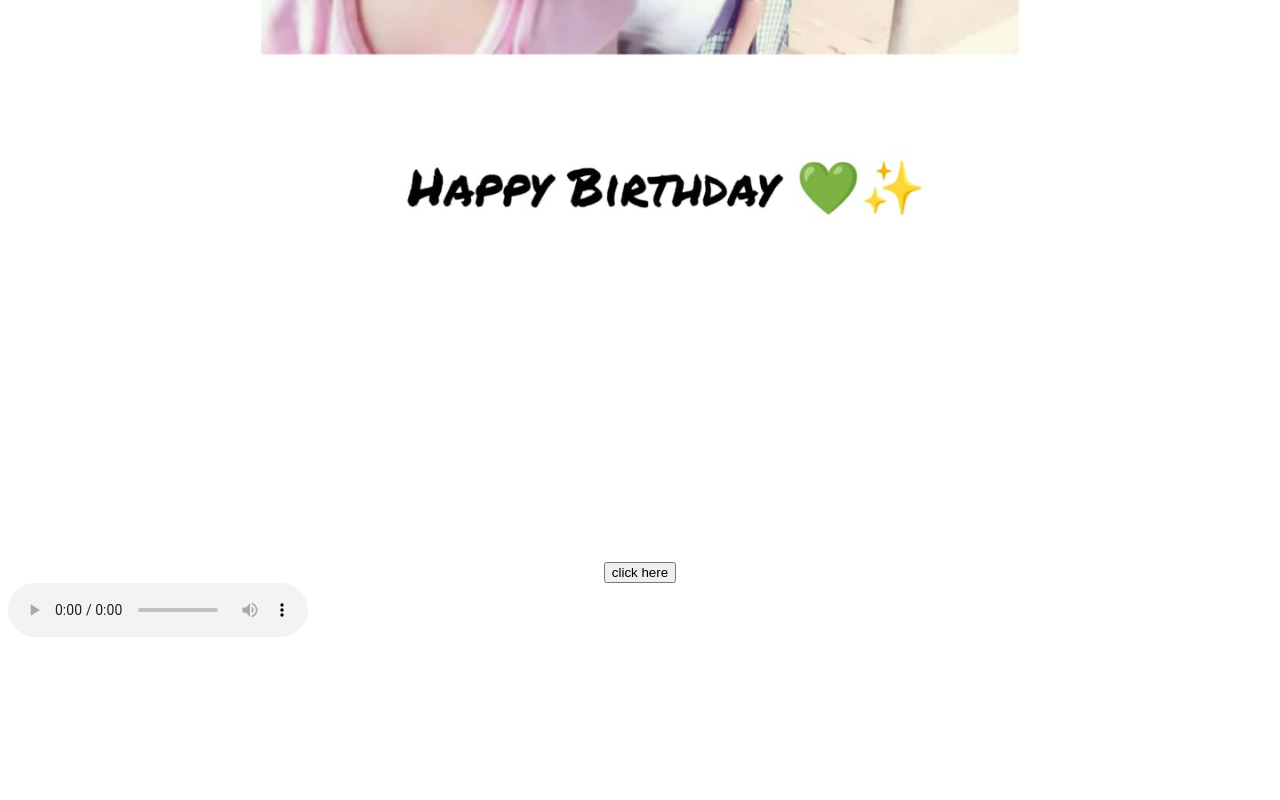
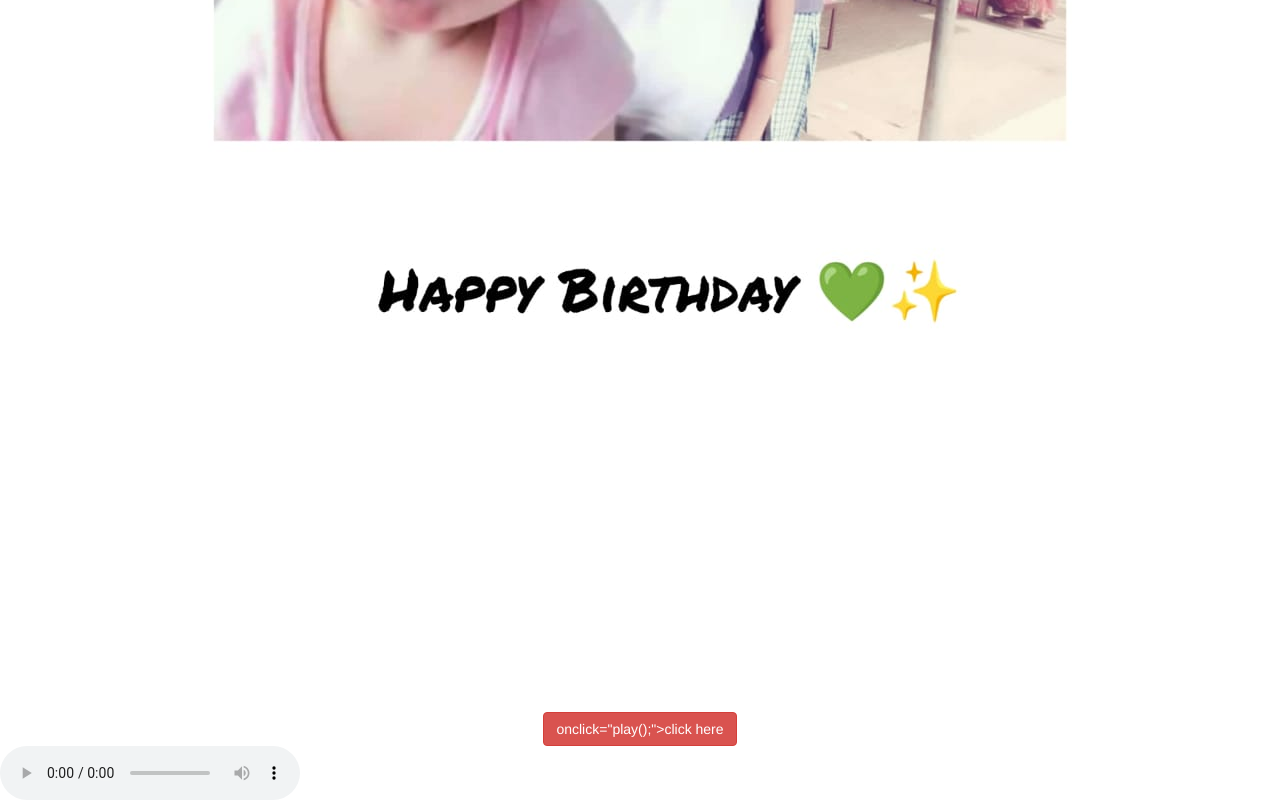
Before and after one commit to Gowtham22it/Gasc, a plain HTML site: page tem.html in a window 1280 px wide. Shown: the part 728-1528 px from the top of the page. Before the commit the page ends 1373 px from the top, so only its background shows below. Drawn offline with nearby package versions, Linux system fonts and the light colour scheme.

Commit message:
Update tem.html

```diff
--- a/tem.html
+++ b/tem.html
@@ -1,15 +1,15 @@
 <html>
 <head>
+  <link rel="stylesheet" href="https://maxcdn.bootstrapcdn.com/bootstrap/3.4.1/css/bootstrap.min.css">
 </head>
 <body >
 <br>
 <br><br><br>
   <br>
 <br><br><br>
-<center><img src="has.jpg" width="90%"  alt="wish you happy birthday">
-  <br>
+<center><img src="has.jpg" alt="wish you happy birthday">
 
-  <button onclick="play();">click here</button>
+  <button class="btn btn-danger">onclick="play();">click here</button>
 </center>
 
 
```
